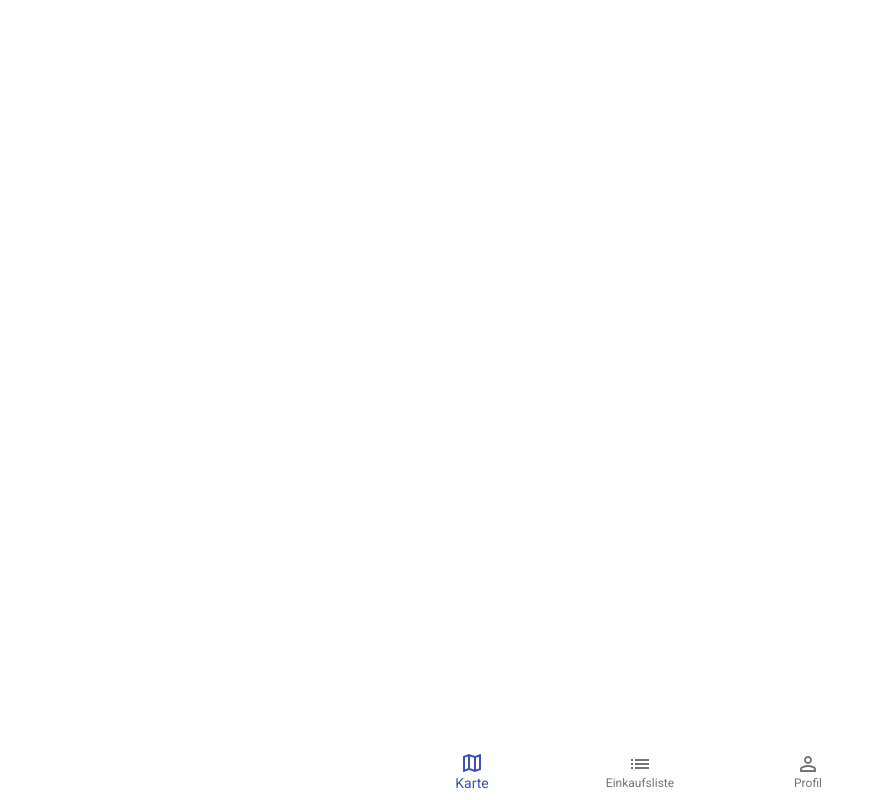
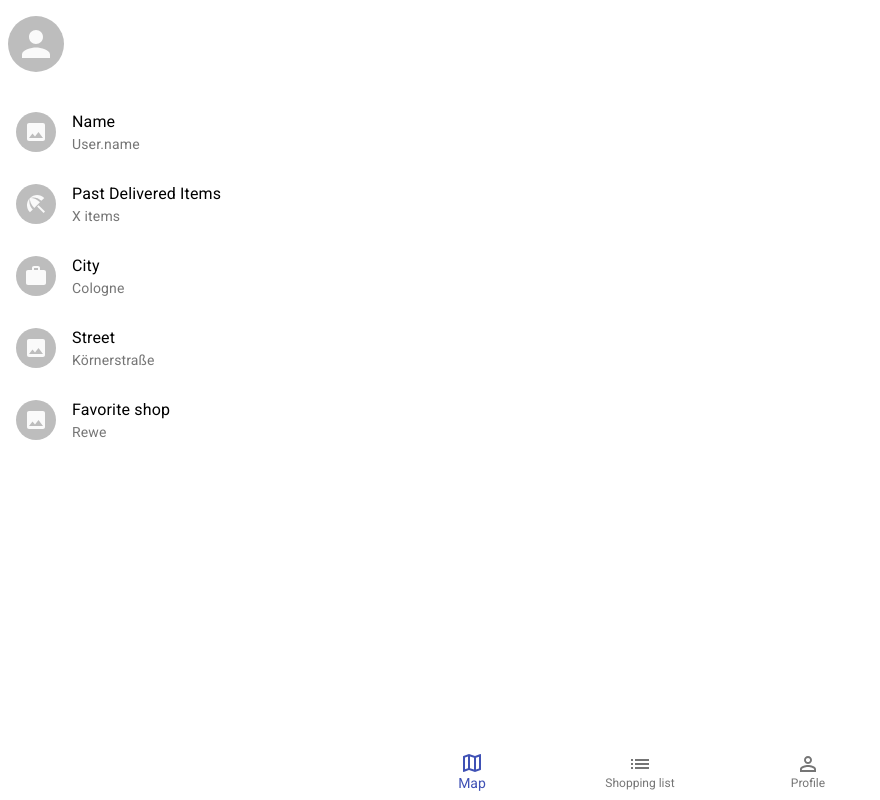
Before and after one commit to B-urb/share_your_cart, a React (Create React App) app in the folder frontend/: page /profile in a window 1280 px wide. Shown: the whole page, without its empty margins (0-880 px from the left). Built offline with nearby package versions, Linux system fonts and the light colour scheme.

Commit message:
profile page

```diff
--- a/frontend/src/components/BottomTabBar.tsx
+++ b/frontend/src/components/BottomTabBar.tsx
@@ -20,9 +20,9 @@ export const BottomTabBar = () => {
                 }}
                 showLabels
             >
-                <BottomNavigationAction onClick={() => history.push('/')} label="Karte" icon={<MapOutlined />} />
-                <BottomNavigationAction onClick={() => history.push('/cart')} label="Einkaufsliste" icon={<ListOutlined />} />
-                <BottomNavigationAction onClick={() => history.push('/')} label="Profil" icon={<PersonOutline />} />
+                <BottomNavigationAction onClick={() => history.push('/')} label="Map" icon={<MapOutlined />} />
+                <BottomNavigationAction onClick={() => history.push('/cart')} label="Shopping list" icon={<ListOutlined />} />
+                <BottomNavigationAction onClick={() => history.push('/profile')} label="Profile" icon={<PersonOutline />} />
             </BottomNavigation>
         </div>
     );
--- a/frontend/src/components/OwnCartComponent.tsx
+++ b/frontend/src/components/OwnCartComponent.tsx
@@ -7,7 +7,7 @@ import ListItemSecondaryAction from '@material-ui/core/ListItemSecondaryAction';
 import ListItemText from '@material-ui/core/ListItemText';
 import Checkbox from '@material-ui/core/Checkbox';
 import IconButton from '@material-ui/core/IconButton';
-import CommentIcon from '@material-ui/icons/Comment';
+import DeleteIcon from '@material-ui/icons/Delete';
 import TextField from '@material-ui/core/TextField';
 import Button from '@material-ui/core/Button';
 import AddShoppingCartIcon from '@material-ui/icons/AddShoppingCart';
@@ -15,6 +15,14 @@ import RemoveShoppingCartIcon from '@material-ui/icons/RemoveShoppingCart';
 import Snackbar from '@material-ui/core/Snackbar';
 
 import {ShoppingItem, User} from '../types';
+
+
+const datePriority = ['receivedAt', 'deliveredAt', 'claimedAt'];
+const dateMap = {
+  claimedAt: 'claimed at',
+  deliveredAt: 'delivered at',
+  receivedAt: 'received at',
+}
 
 const useStyles = makeStyles(theme => ({
   root: {
@@ -43,7 +51,16 @@ export default function CardComponent(props: Properties) {
 
   const [{input}, setInput] = React.useState({ input: '' })
 
+  const deleteItem = (item: ShoppingItem) => {
+    // TODO post request to backend
+    // set received parameter
+    currentUser.shoppingItems = currentUser.shoppingItems.filter(x => x.id != item.id);
+    setInput({input}); // trigger rerender
+  }
+
   const addItem = () => {
+    if (input == '') return;
+
     // TODO post request ans backend
     currentUser.shoppingItems.push({
       id: new Date().toISOString(),
@@ -64,6 +81,15 @@ export default function CardComponent(props: Properties) {
         {currentUser.shoppingItems.map(value => {
           const labelId = `checkbox-list-label-${value.id}`;
 
+          let status = '';
+          if (value.claimedBy != null) {
+            for (const key of datePriority) {
+              if (value[key] == null) continue;
+              status = `${dateMap[key]}: ${formatDate(value[key])} by ${value.claimedBy}`;
+              break;
+            }
+          }
+
           return (
             <ListItem key={value.id} role={undefined} dense button onClick={() => console.log('test')}>
               <ListItemIcon>
@@ -77,9 +103,10 @@ export default function CardComponent(props: Properties) {
               </ListItemIcon>
               <ListItemText id={labelId} primary={value.name} />
               <ListItemSecondaryAction>
-                <IconButton edge="end" aria-label="comments">
-                  <CommentIcon />
-                </IconButton>
+                {status}
+              <IconButton style={{ marginLeft: '5px' }} edge="end" aria-label="comments" onClick={() => deleteItem(value)}>
+                <DeleteIcon />
+              </IconButton>
               </ListItemSecondaryAction>
             </ListItem>
           );
@@ -88,6 +115,7 @@ export default function CardComponent(props: Properties) {
 
             <TextField
               style={{ width: '80%' }}
+              autoComplete="off"
               id="standard-basic"
               label="Add Item"
               onChange={e => setInput({input: e.target.value})}
--- /dev/null
+++ b/frontend/src/components/ProfileComponent.tsx
@@ -0,0 +1,96 @@
+import React from 'react';
+import { createStyles, Theme, makeStyles } from '@material-ui/core/styles';
+import List from '@material-ui/core/List';
+import ListItem from '@material-ui/core/ListItem';
+import ListItemText from '@material-ui/core/ListItemText';
+import ListItemAvatar from '@material-ui/core/ListItemAvatar';
+import Avatar from '@material-ui/core/Avatar';
+import ImageIcon from '@material-ui/icons/Image';
+import WorkIcon from '@material-ui/icons/Work';
+import BeachAccessIcon from '@material-ui/icons/BeachAccess';
+import EditIcon from '@material-ui/icons/Edit';
+import IconButton from '@material-ui/core/IconButton';
+import ListItemSecondaryAction from '@material-ui/core/ListItemSecondaryAction';
+import Input from '@material-ui/core/Input';
+
+const useStyles = makeStyles((theme: Theme) =>
+  createStyles({
+    root: {
+      width: '100%',
+      maxWidth: 360,
+      backgroundColor: theme.palette.background.paper,
+    },
+    large: {
+        width: theme.spacing(7),
+        height: theme.spacing(7),
+    },
+    avatar: {
+        display: 'flex',
+        '& > *': {
+        margin: theme.spacing(1),
+      },
+    },
+  }),
+);
+
+export default function FolderList() {
+  const classes = useStyles();
+  const [state, setState] = React.useState({ edit: false });
+
+  return (
+    <>
+    <List className={classes.avatar}>
+        {/* <ListItem className={classes.avatar}> */}
+            <Avatar alt="Remy Sharp" src="" className={classes.large} />
+        {/* <ListItemSecondaryAction >
+        <IconButton edge="end" aria-label="comments" onClick={() => {setState({edit: true})}}>
+                <EditIcon />
+        </IconButton>
+        </ListItemSecondaryAction> */}
+        {/* </ListItem> */}
+    </List>
+    <List className={classes.root}>
+      <ListItem>
+        <ListItemAvatar>
+          <Avatar>
+            <ImageIcon />
+          </Avatar>
+        </ListItemAvatar>
+        <ListItemText primary="Name" secondary="User.name" />
+      </ListItem>
+      <ListItem>
+        <ListItemAvatar>
+          <Avatar>
+            <BeachAccessIcon />
+          </Avatar>
+        </ListItemAvatar>
+        <ListItemText primary="Past Delivered Items" secondary="X items" />
+      </ListItem>
+      <ListItem>
+        <ListItemAvatar>
+          <Avatar>
+            <WorkIcon />
+          </Avatar>
+        </ListItemAvatar>
+        <ListItemText primary="City" secondary="Cologne" />
+      </ListItem>
+      <ListItem>
+        <ListItemAvatar>
+          <Avatar>
+            <ImageIcon />
+          </Avatar>
+        </ListItemAvatar>
+        <ListItemText primary="Street" secondary="Körnerstraße" />
+      </ListItem>
+      <ListItem>
+        <ListItemAvatar>
+          <Avatar>
+            <ImageIcon />
+          </Avatar>
+        </ListItemAvatar>
+        <ListItemText primary="Favorite shop" secondary="Rewe" />
+      </ListItem>
+    </List>
+    </>
+  );
+}
--- a/frontend/src/fixtures/sampleuserdata.ts
+++ b/frontend/src/fixtures/sampleuserdata.ts
@@ -1,7 +1,7 @@
 import {User} from '../types';
 
 export const loggedInUser: User = {
-id: 'useridfelix',
+id: 'felix',
 name: 'Felix',
 phone: '123456789',
 homePosition: {
@@ -20,7 +20,7 @@ shoppingItems: [
     {
     id: "12ddssd4",
     name: "Klopapier",
-    claimedBy: "useridfelix", // user_id
+    claimedBy: "maurice", // user_id
     claimedAt: new Date(),
     deliveredAt: new Date(),
     receivedAt: null,
@@ -31,7 +31,7 @@ createdAt: new Date(),
 };
 
 export const dummyUser: User = {
-id: 'userid2',
+id: 'maurice',
 name: 'Maurice',
 phone: '123456789',
 homePosition: {
@@ -50,12 +50,41 @@ shoppingItems: [
     {
     id: "124",
     name: "Nudeln",
-    claimedBy: "useridfelix", // user_id
+    claimedBy: "felix", // user_id
     claimedAt: new Date(),
     deliveredAt: new Date(),
     receivedAt: null,
+    },
+    {
+        id: "124",
+        name: "Gabeln",
+        claimedBy: "felix", // user_id
+        claimedAt: new Date(),
+        deliveredAt: new Date(),
+        receivedAt: null,
     },
 ],
 updatedAt: new Date(),
 createdAt: new Date(),
 };
+
+export const dummyClaimedItems = [
+    {
+        owner: "maurice",
+        id: "asjfdsfksjfl",
+        name: "Mehl",
+        claimedBy: "felix", // user_id
+        claimedAt: new Date(),
+        deliveredAt: null,
+        receivedAt: null,
+    },
+    {
+        owner: "maurice",
+        id: "asjfdksaghsdsjfl",
+        name: "Reis",
+        claimedBy: "felix", // user_id
+        claimedAt: new Date(),
+        deliveredAt: null,
+        receivedAt: null,
+    },
+];
--- a/frontend/src/navigation/index.tsx
+++ b/frontend/src/navigation/index.tsx
@@ -7,7 +7,9 @@ import { MapComponent } from '../components/MapComponent';
 import BottomTabBar from '../components/BottomTabBar';
 import CartComponent from '../components/CartComponent';
 import OwnCartComponent from '../components/OwnCartComponent';
+import ProfileComponent from '../components/ProfileComponent';
 import {loggedInUser, dummyUser} from '../fixtures/sampleuserdata';
+//import {dummyClaimedItems} from '../fixtures/samplemapdata';
 
 export default function Navigation () {
     return (
@@ -24,6 +26,10 @@ export default function Navigation () {
                 <Route exact path="/cart">
                     <OwnCartComponent currentUser={loggedInUser} />
                 </Route>
+
+                <Route exact path="/profile">
+                    <ProfileComponent/>
+                </Route>
             </Switch>
             <BottomTabBar/>
         </div>
```
